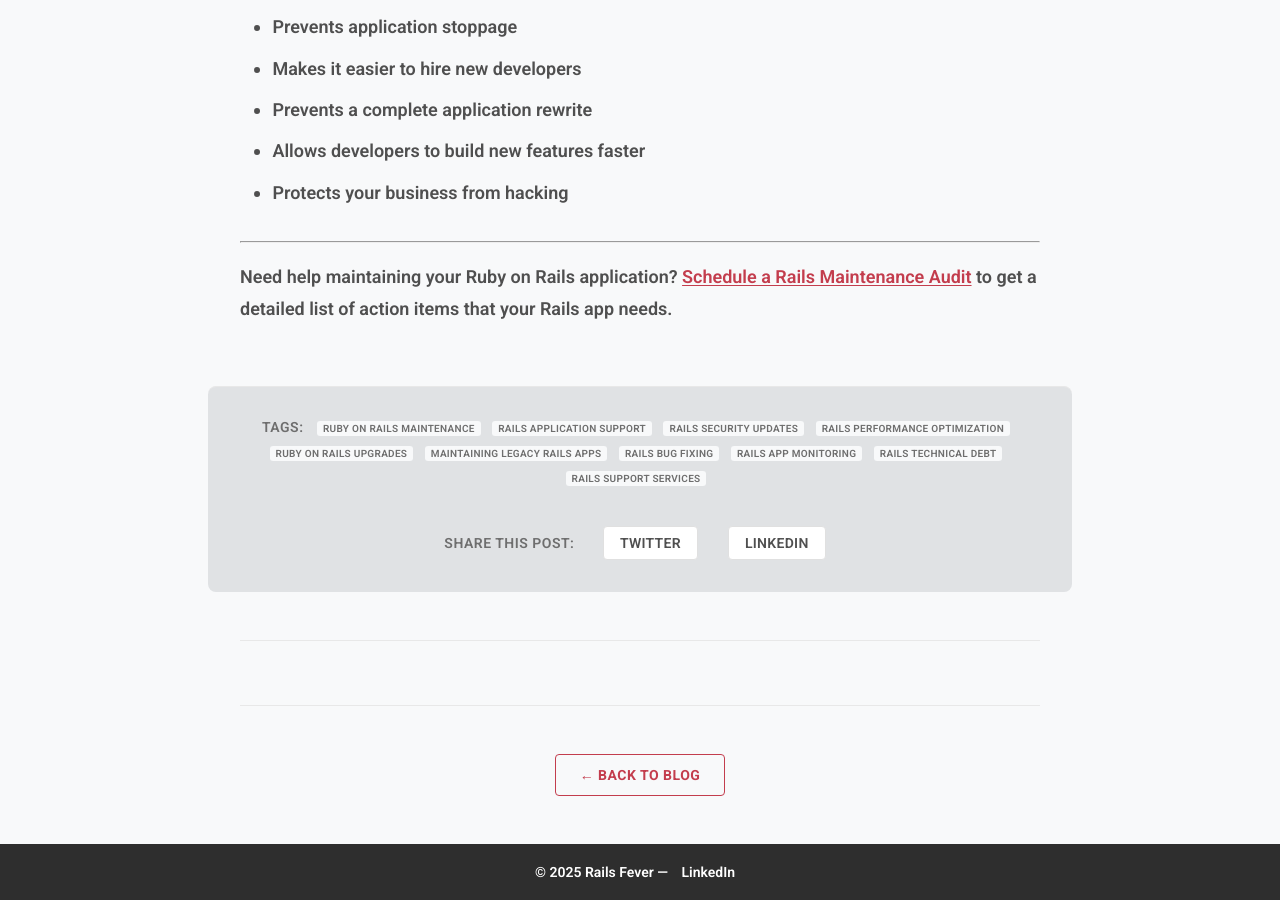
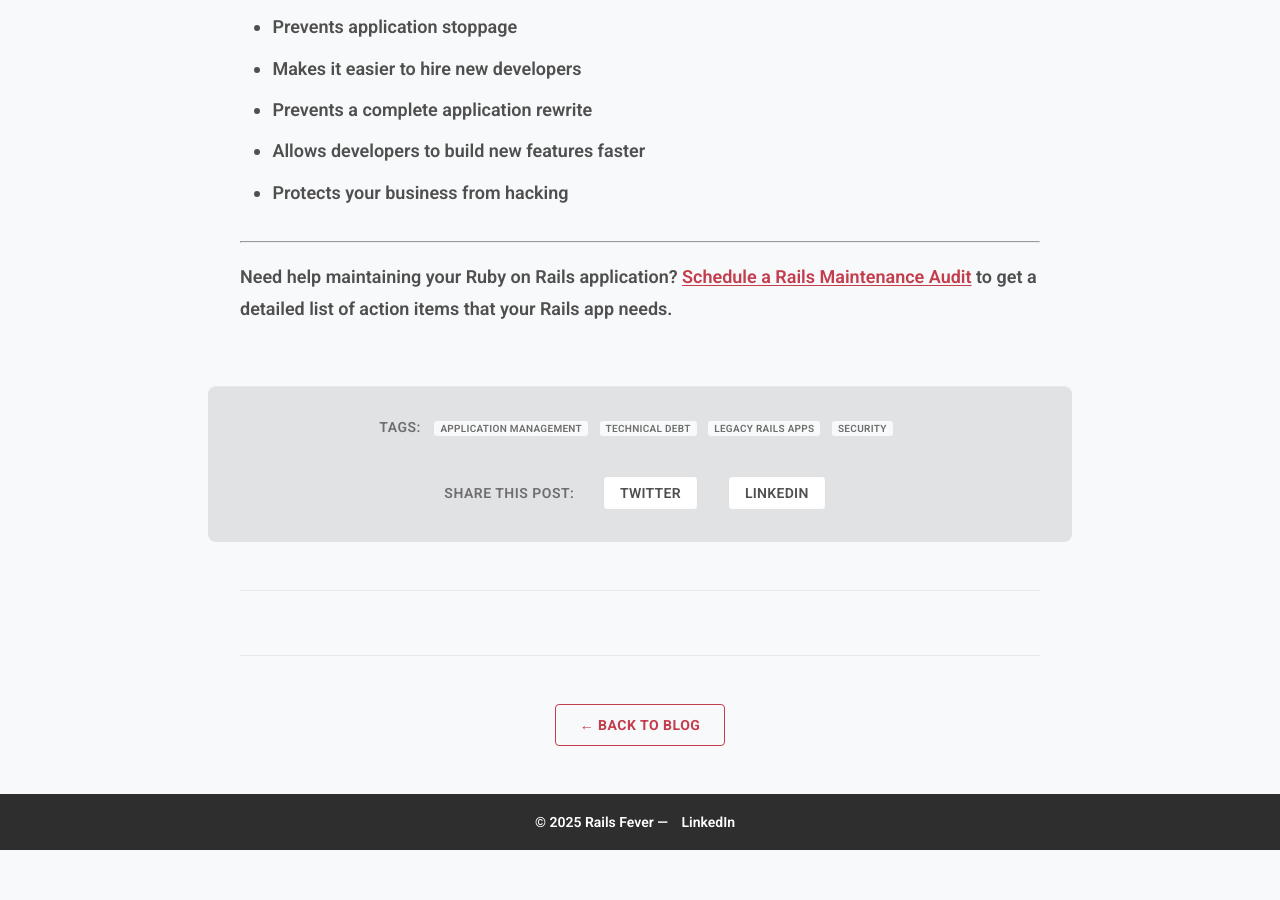
Before and after one commit to waleo/railsfever-05-2025, a Jekyll site: the page built from _posts/2024-04-13-5-reasons-you-should-maintain-your-ruby-on-rails-application.md, in a window 1280 px wide and 900 px high, scrolled down 3656 px. Built offline with Jekyll 4.4.1, drawn with Linux system fonts in a browser that asks for light colours; after the commit the page ends 4506 px from its top, so only the background shows below that; some of the changed text lies outside the part shown.

Commit message:
Update categories and tags

```diff
--- a/_posts/2024-04-13-5-reasons-you-should-maintain-your-ruby-on-rails-application.md
+++ b/_posts/2024-04-13-5-reasons-you-should-maintain-your-ruby-on-rails-application.md
@@ -4,8 +4,8 @@ title: "5 reasons you should maintain your Ruby on Rails Application"
 subtitle: "Avoid dowtime, security risks, and performance issues by regularly maintaining your Ruby on Rails app"
 slug: ruby-on-rails-maintenance-reasons
 author: "Wale Olaleye"
-categories: ["Maintenance", "Application Mangement", "Security", "Updates"]
-tags: [ruby on rails maintenance, rails application support, rails security updates, rails performance optimization, ruby on rails upgrades, maintaining legacy rails apps, rails bug fixing, rails app monitoring, rails technical debt, rails support services]
+categories: ["Maintenance", "Updates"]
+tags: [application management, technical debt, legacy rails apps, security]
 featured_image: "/assets/images/blog/man-fixing-vehicle-engine-800x600.webp"
 preview_image: "/assets/images/blog/man-fixing-vehicle-engine-400x300.webp"
 ---
```
